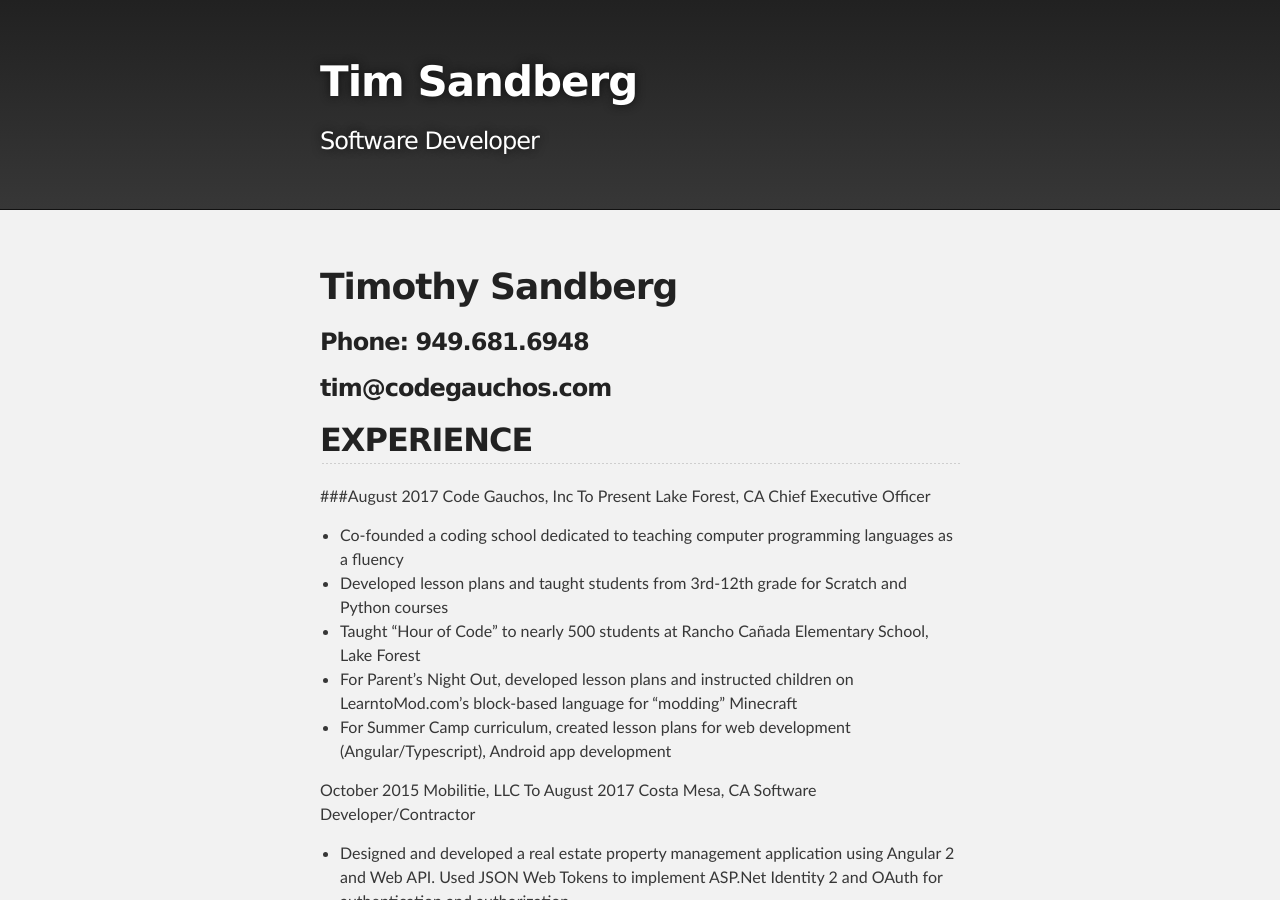
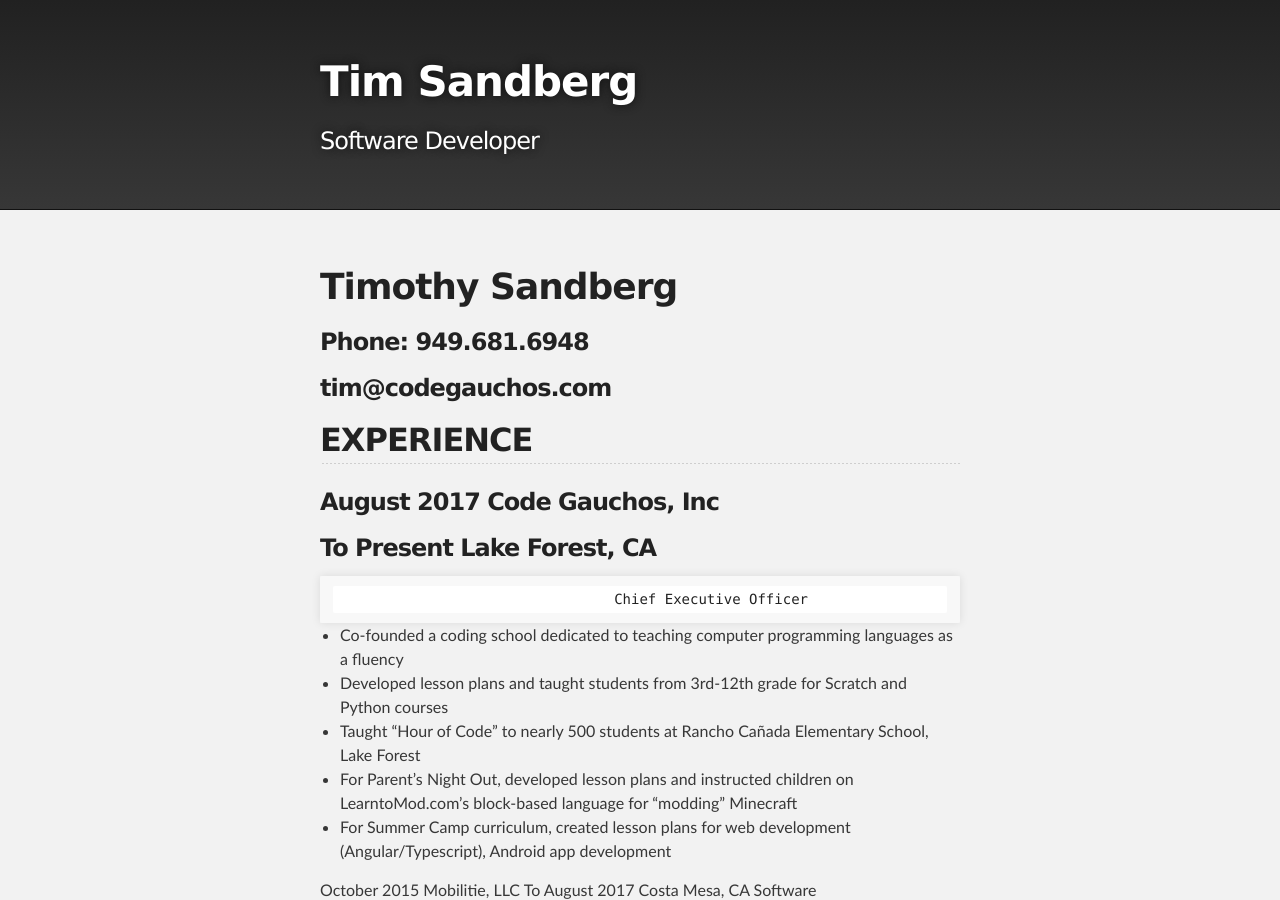
Before and after one commit to tim-sandberg/tim-sandberg.github.io, a Jekyll site: the page built from resume.md, in a window 1280 px wide and 900 px high. Built offline with Jekyll 4.4.1, drawn with Linux system fonts in a browser that asks for light colours; our own code applies the rules of GitHub Pages for plain Markdown files.

```diff
--- a/resume.md
+++ b/resume.md
@@ -3,8 +3,8 @@
 <h3>tim@codegauchos.com</h3>
 
 <h2>EXPERIENCE</h2>
-###August 2017                Code Gauchos, Inc
-To  Present                   Lake Forest, CA
+### August 2017                Code Gauchos, Inc
+### To  Present                   Lake Forest, CA
                                      Chief Executive Officer
 
 *	Co-founded a coding school dedicated to teaching computer programming languages as a fluency
```
